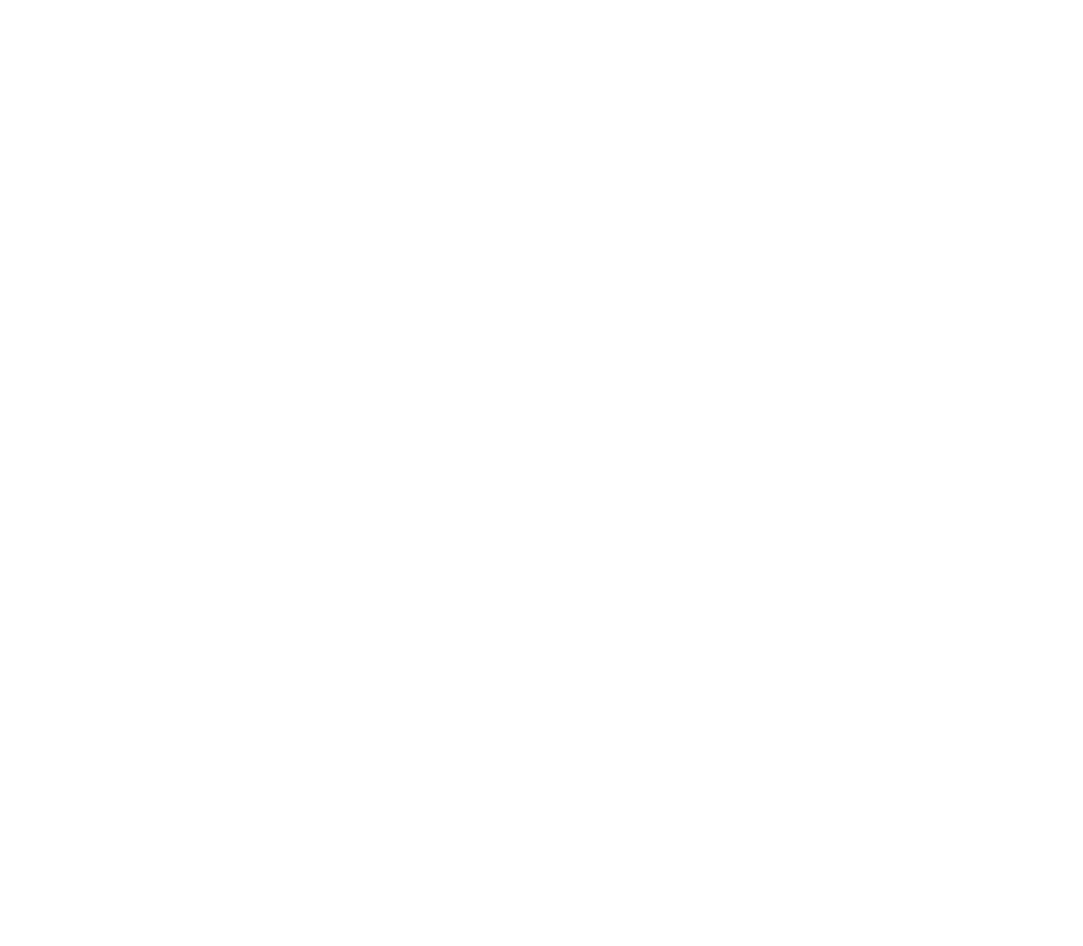
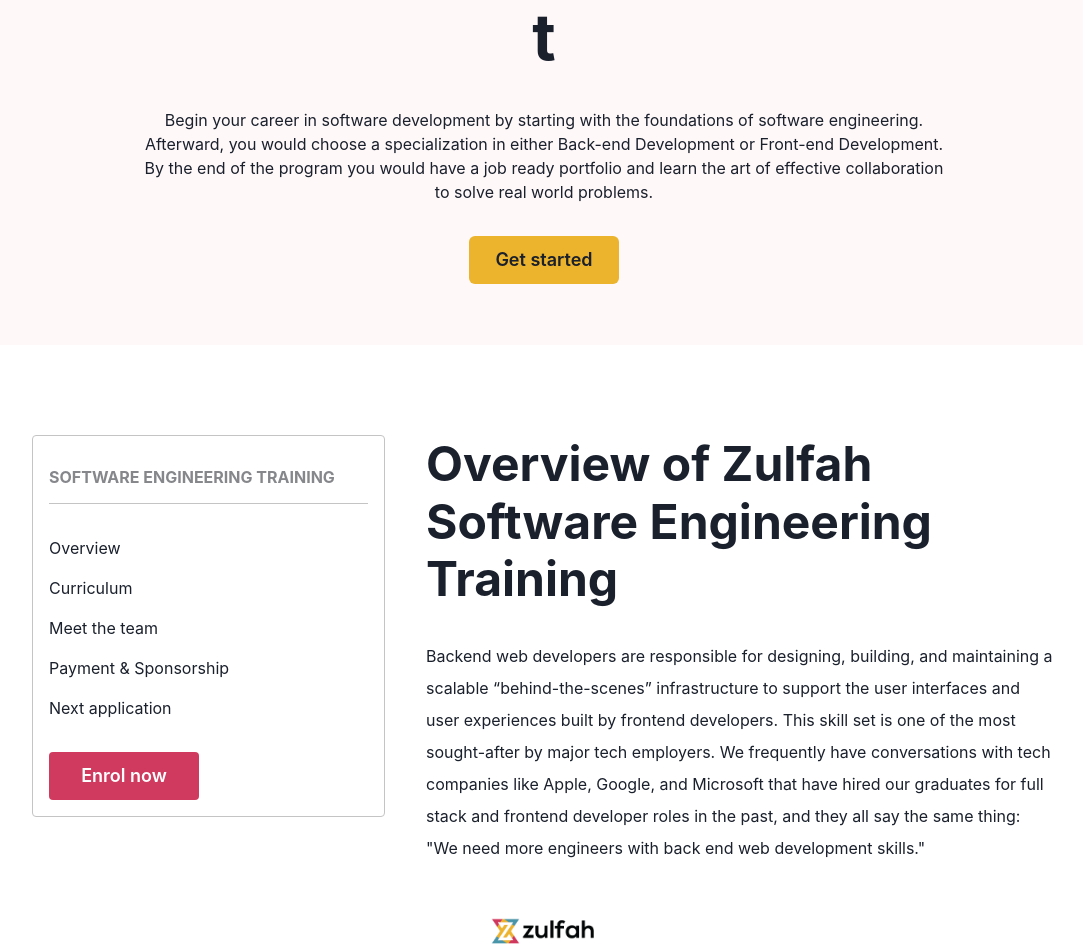
Before and after one commit to AdedejiAdelanwa/zulfah-academy, a React (Create React App) app: page /About in a window 1280 px wide. Before the commit this address had no page. Shown: the part 300-1246 px from the top of the page, without its empty margins (96-1179 px from the left). Before the commit the page ends 800 px from the top, so only its background shows below. Built offline with nearby package versions, Linux system fonts and the light colour scheme.

Commit message:
feat: Add first 2 sections in about us

```diff
--- a/src/App.js
+++ b/src/App.js
@@ -1,4 +1,5 @@
 import { Routes, Route } from "react-router-dom";
+import AboutUs from "./pages/AboutUs";
 import { Application } from "./pages/Application";
 import Home from "./pages/Home";
 
@@ -8,6 +9,7 @@
       <Routes>
         <Route path="/" element={<Home />} />
         <Route path="/application" element={<Application />} />
+        <Route path="/About" element={<AboutUs />} />
       </Routes>
     </div>
   );
--- /dev/null
+++ b/src/pages/AboutUs.js
@@ -0,0 +1,135 @@
+import {
+  Box,
+  Button,
+  Heading,
+  HStack,
+  List,
+  ListItem,
+  Stack,
+  Text,
+} from "@chakra-ui/react";
+import React from "react";
+import { Footer } from "../components/Footer";
+import MainNavigation from "../components/Navigation";
+import { Link as ReactRouterLink } from "react-router-dom";
+import LadyWithTab from "../assets/ladywithpad.png";
+
+export default function AboutUs() {
+  return (
+    <Box position={"relative"}>
+      <MainNavigation />
+      <Box paddingTop={{ base: "45px", lg: "none" }} bg={"white"}>
+        <Stack
+          pos={"relative"}
+          paddingTop={{ base: "40px", lg: "none" }}
+          alignItems={"center"}
+          justifyContent={{ base: "flex-start", lg: "center" }}
+          bg={"brand.lightpink"}
+          h={"75vh"}
+          textAlign={"center"}
+          spacing={{ base: 4, lg: 8 }}
+        >
+          <Heading
+            w={{ base: "80%", lg: "395px" }}
+            fontSize={{ base: "48px", lg: "64px" }}
+          >
+            Software Development
+          </Heading>
+          <Text w={{ base: "90%", lg: "800px" }}>
+            Begin your career in software development by starting with the
+            foundations of software engineering. Afterward, you would choose a
+            specialization in either Back-end Development or Front-end
+            Development. By the end of the program you would have a job ready
+            portfolio and learn the art of effective collaboration to solve real
+            world problems.
+          </Text>
+          <Button variant={"solid"} bg={"brand.gold"} w="150px" size={"lg"}>
+            <ReactRouterLink to="/about">Get started</ReactRouterLink>
+          </Button>
+          <Box
+            position={"absolute"}
+            bottom={"-40%"}
+            display={{ base: "block", lg: "none" }}
+            boxSize={"341px"}
+            backgroundImage={LadyWithTab}
+            backgroundSize={"contain"}
+            backgroundPosition={"center"}
+            backgroundRepeat={"no-repeat"}
+            borderRadius={{ base: "15px", lg: "none" }}
+            zIndex={10}
+          ></Box>
+        </Stack>
+        <Stack
+          w={"100%"}
+          alignItems={"center"}
+          paddingTop={{ base: "300px", lg: "90px" }}
+        >
+          <HStack
+            w={"80%"}
+            alignItems={"flex-start"}
+            justifyContent={"space-between"}
+          >
+            <Stack
+              w={"353px"}
+              display={{ base: "none", lg: "flex" }}
+              spacing={8}
+              p={4}
+              borderWidth={"thin"}
+              borderColor={"brand.lightgrey"}
+              borderRadius={4}
+            >
+              <Heading
+                fontSize={"16px"}
+                py={4}
+                color={"brand.lightertextgrey"}
+                borderBottomWidth={"1px"}
+                borderBottomColor={"brand.lightgrey"}
+              >
+                SOFTWARE ENGINEERING TRAINING
+              </Heading>
+              <List spacing={4}>
+                <ListItem>Overview</ListItem>
+                <ListItem>Curriculum</ListItem>
+                <ListItem>Meet the team</ListItem>
+                <ListItem>Payment & Sponsorship</ListItem>
+                <ListItem>Next application</ListItem>
+              </List>
+              <Button
+                variant={"solid"}
+                bg={"brand.fuscia"}
+                w="150px"
+                color={"white"}
+                size={"lg"}
+                borderRadius={4}
+              >
+                <ReactRouterLink to="/application">Enrol now</ReactRouterLink>
+              </Button>
+            </Stack>
+            <Stack
+              w={{ base: "100%", lg: "630px" }}
+              spacing={8}
+              textAlign={{ base: "center", lg: "left" }}
+            >
+              <Heading fontSize={{ base: "36px", lg: "48px" }}>
+                Overview of Zulfah Software Engineering Training
+              </Heading>
+              <Text lineHeight={"2"}>
+                Backend web developers are responsible for designing, building,
+                and maintaining a scalable “behind-the-scenes” infrastructure to
+                support the user interfaces and user experiences built by
+                frontend developers. This skill set is one of the most
+                sought-after by major tech employers. We frequently have
+                conversations with tech companies like Apple, Google, and
+                Microsoft that have hired our graduates for full stack and
+                frontend developer roles in the past, and they all say the same
+                thing: "We need more engineers with back end web development
+                skills."
+              </Text>
+            </Stack>
+          </HStack>
+        </Stack>
+      </Box>
+      <Footer />
+    </Box>
+  );
+}
--- a/src/theme/index.js
+++ b/src/theme/index.js
@@ -8,6 +8,7 @@
       lightgrey: "#c4c4c4",
       darkergrey: "#403E3E",
       textgrey: "#332E2E",
+      lightertextgrey: "#86878B",
       deepgrey: "#263238",
       bluishgrey: "#1D3547",
       fuscia: "#CF3A5E",
```
Also changed, not shown: src/assets/lady-with-handout.png (added), src/assets/ladywithpad.png (added).
